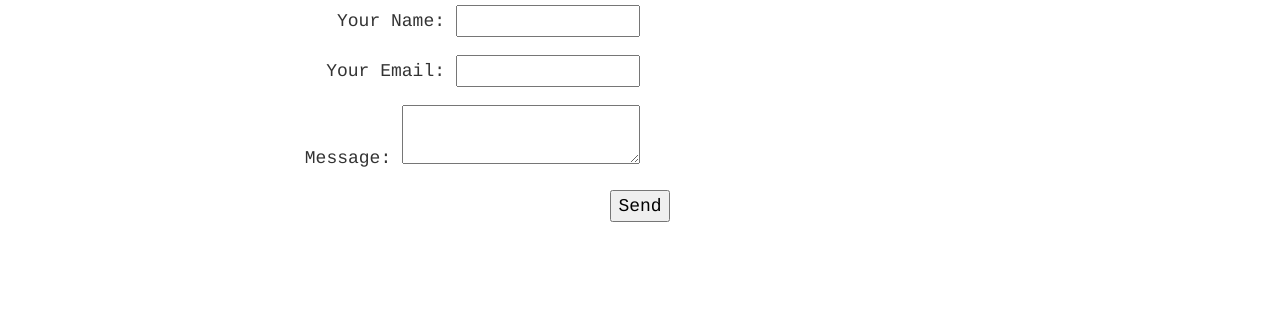
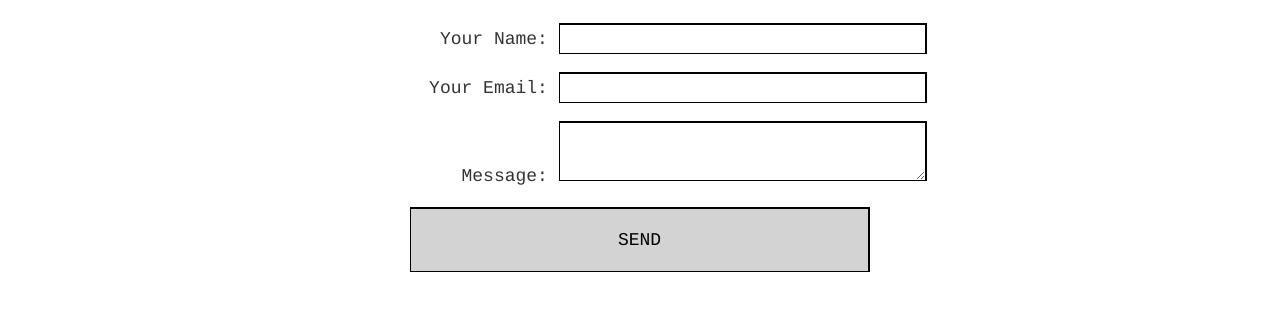
Before and after one commit to bereninga/2018-08-24_gatsby-2-3, a Gatsby site: page /contact in a window 1280 px wide. Shown: the part 306-616 px from the top of the page. Built offline with nearby package versions, Linux system fonts and the light colour scheme; Gatsby itself is replaced by a stand-in of ours.

Commit message:
Styled the form.

```diff
--- a/src/components/layout.css
+++ b/src/components/layout.css
@@ -626,15 +626,32 @@ pre tt:after {
   }
 }
 
-label {
-  display: inline-block;
-  text-align: right;
-  width: 50%;
-}
+label span { text-align: right; }
 
 label span,
 input[type="text"],
-input[type="email"] {
+input[type="email"],
+textarea {
   display: inline-block;
   width: 40%;
 }
+
+input[type="text"],
+input[type="email"],
+textarea {
+  border-width: 2px 2px 1px 1px;
+  border-color: black;
+  border-style: solid;
+}
+
+button[type="submit"] {
+  border-width: 2px 2px 1px 1px;
+  border-color: black;
+  border-style: solid;
+  background: lightgray;;
+  display: block;
+  width: 50%;
+  text-transform: uppercase;
+  margin: auto;
+  padding: 1rem 0;
+}
--- a/src/components/navigation.css
+++ b/src/components/navigation.css
@@ -3,7 +3,7 @@
     border-top: 1px solid white;
     display: flex;
     list-style: none;
-    margin: 0 0 1rem 0;
+    margin: 0 0 2rem 0;
     text-align: center;
     text-transform: uppercase;
     font-size: .75rem;
--- a/src/pages/contact.js
+++ b/src/pages/contact.js
@@ -16,7 +16,7 @@ const Contact = () => (
         <label><span>Your Email:</span> <input type="email" name="email" /></label>
       </div>
       <div class="form-input" style={{marginBottom: '1rem'}}>
-        <label>Message: <textarea name="message"></textarea></label>
+        <label><span>Message:</span> <textarea name="message"></textarea></label>
       </div>
       <div class="form-input" style={{textAlign: 'center'}}>
         <button type="submit">Send</button>
```
Also changed, not shown: src/pages/about.js (+6 -2 lines).
